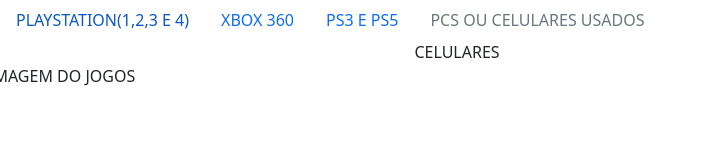
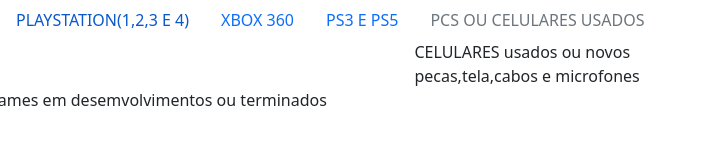
Before and after one commit to fernandoegabriel/site, a plain HTML site: page index.html in a window 1280 px wide. Shown: the whole page, without its empty margins (0-707 px from the left). Drawn offline with nearby package versions, Linux system fonts and the light colour scheme.

Commit message:
adicionei pcs(cabos microfones pecas etc)cll(usados ou novos)

```diff
--- a/index.html
+++ b/index.html
@@ -9,7 +9,7 @@
     <meta charset="UTF-8">
     <meta http-equiv="X-UA-Compatible" content="IE=edge">
     <meta name="viewport" content="width=device-width, initial-scale=1.0">
-    <title>venda e trocas de eletronicos usados</title>
+    <title>vendas e trocas de eletronicos USADOS</title>
 </head>
 <body>
 <div class="col">
@@ -25,7 +25,9 @@
         </li>
         <li class="nav-item">
           <a class="nav-link disabled" href="#">PCS OU CELULARES USADOS </a>
-          <div>CELULARES</div>
+          <div>CELULARES usados ou novos</div>
+          <div>pecas,tela,cabos e microfones </div>
+
 
         </li>
       </ul>
@@ -36,7 +38,7 @@
 
     </div>
     <div class="row">
-        IMAGEM DO JOGOS
+        games em desemvolvimentos ou terminados
     </div>
 </div>
 <body>
```
Also changed, not shown: 1 other file.
